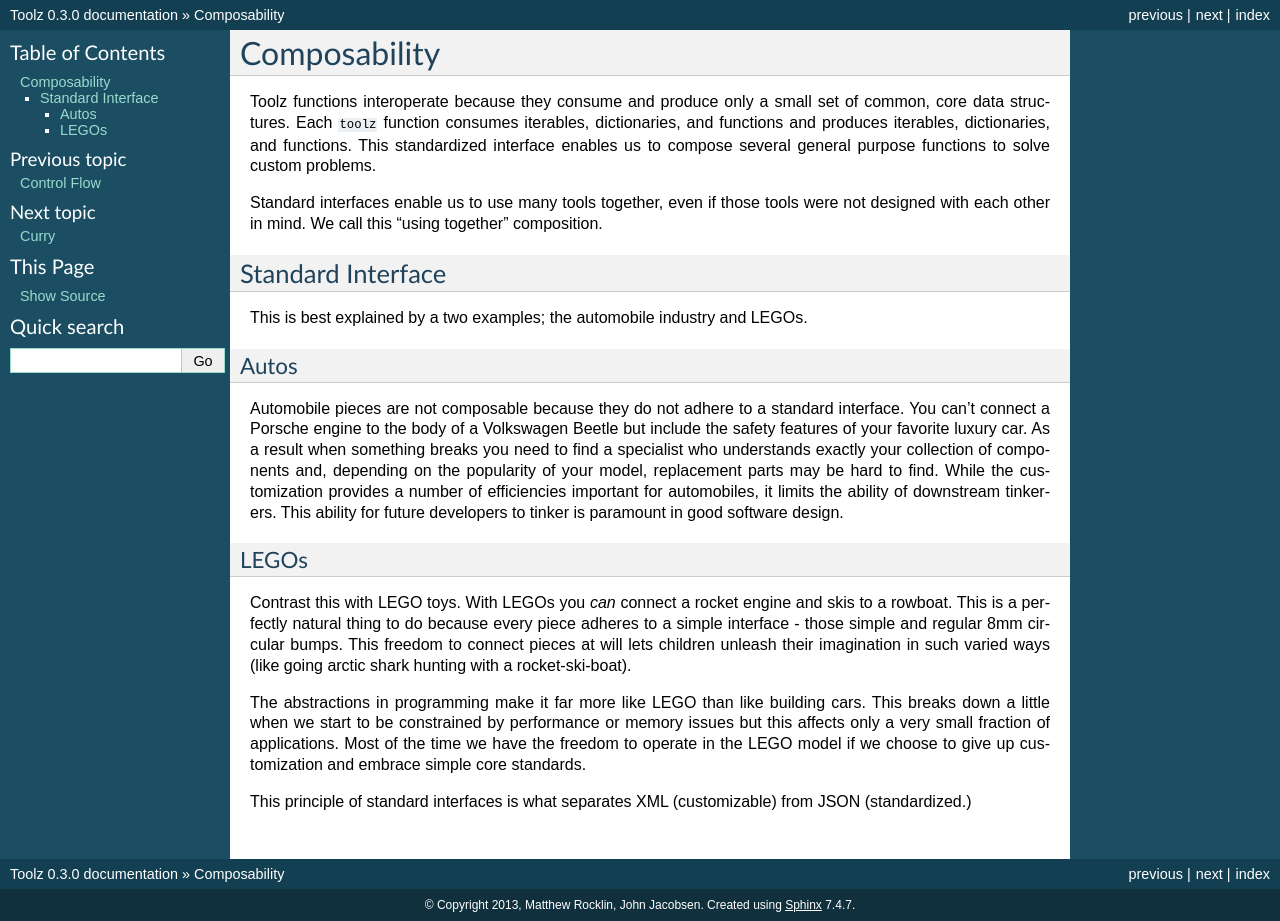
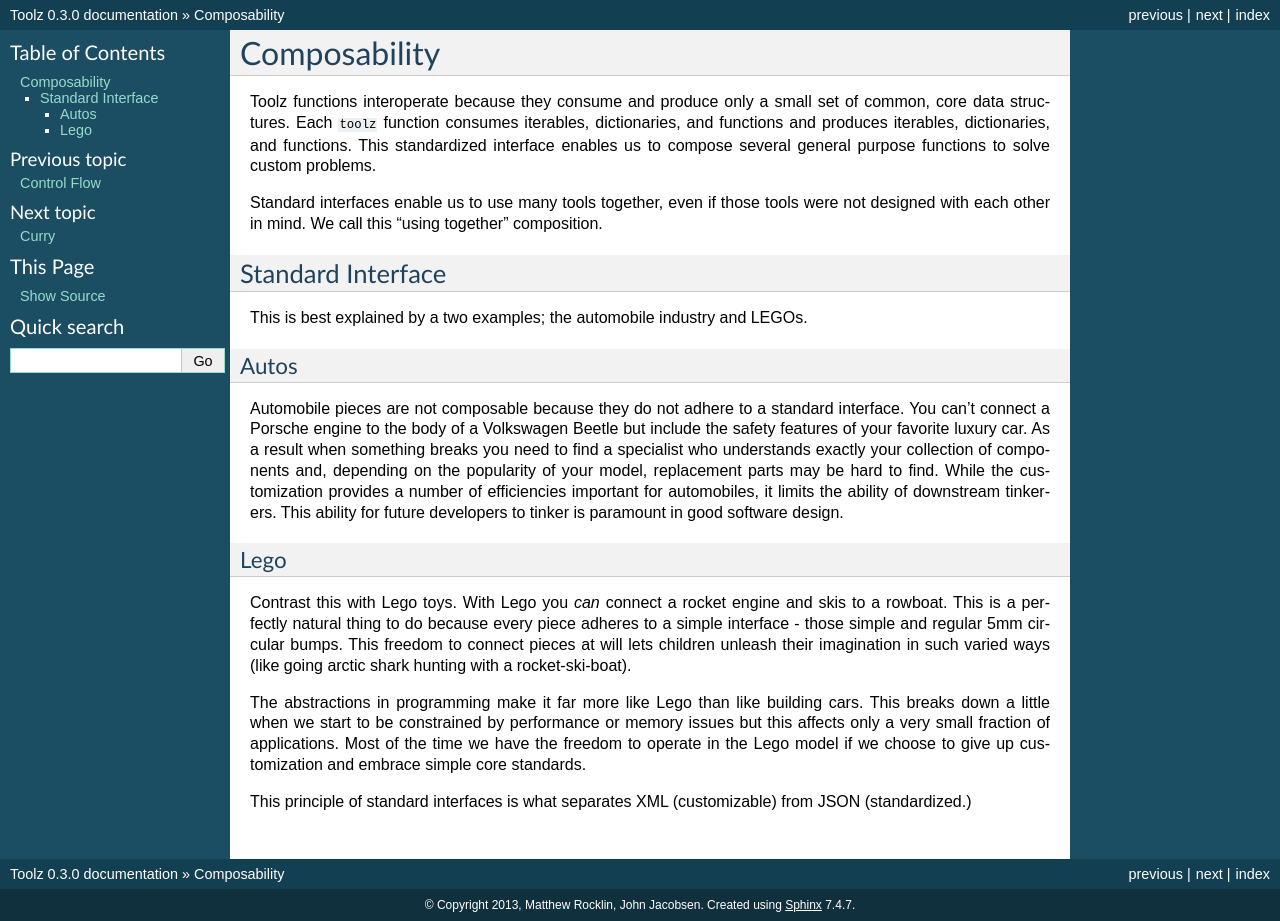
Before and after one commit to pytoolz/toolz, a Sphinx documentation site: the page built from doc/source/composition.rst, in a window 1280 px wide. Built offline with Sphinx 7.4.7, drawn with Linux system fonts in a browser that asks for light colours.

Commit message:
Fixed Lego references.
Lego, not LEGOs. 5mm, not 8mm. (http://upload.wikimedia.org/wikipedia/commons/thumb/1/1a/Lego_dimensions.svg/512px-Lego_dimensions.svg.png)

```diff
--- a/doc/source/composition.rst
+++ b/doc/source/composition.rst
@@ -30,19 +30,19 @@ a number of efficiencies important for automobiles, it limits the ability of
 downstream tinkerers.  This ability for future developers to tinker is
 paramount in good software design.
 
-LEGOs
-^^^^^
+Lego
+^^^^
 
-Contrast this with LEGO toys.  With LEGOs you *can* connect a rocket engine and
+Contrast this with Lego toys.  With Lego you *can* connect a rocket engine and
 skis to a rowboat.  This is a perfectly natural thing to do because every piece
-adheres to a simple interface - those simple and regular 8mm circular bumps.
+adheres to a simple interface - those simple and regular 5mm circular bumps.
 This freedom to connect pieces at will lets children unleash their imagination
 in such varied ways (like going arctic shark hunting with a rocket-ski-boat).
 
-The abstractions in programming make it far more like LEGO than like building
+The abstractions in programming make it far more like Lego than like building
 cars.  This breaks down a little when we start to be constrained by performance
 or memory issues but this affects only a very small fraction of applications.
-Most of the time we have the freedom to operate in the LEGO model if we choose
+Most of the time we have the freedom to operate in the Lego model if we choose
 to give up customization and embrace simple core standards.
 
 This principle of standard interfaces is what separates XML (customizable) from JSON (standardized.)
```
